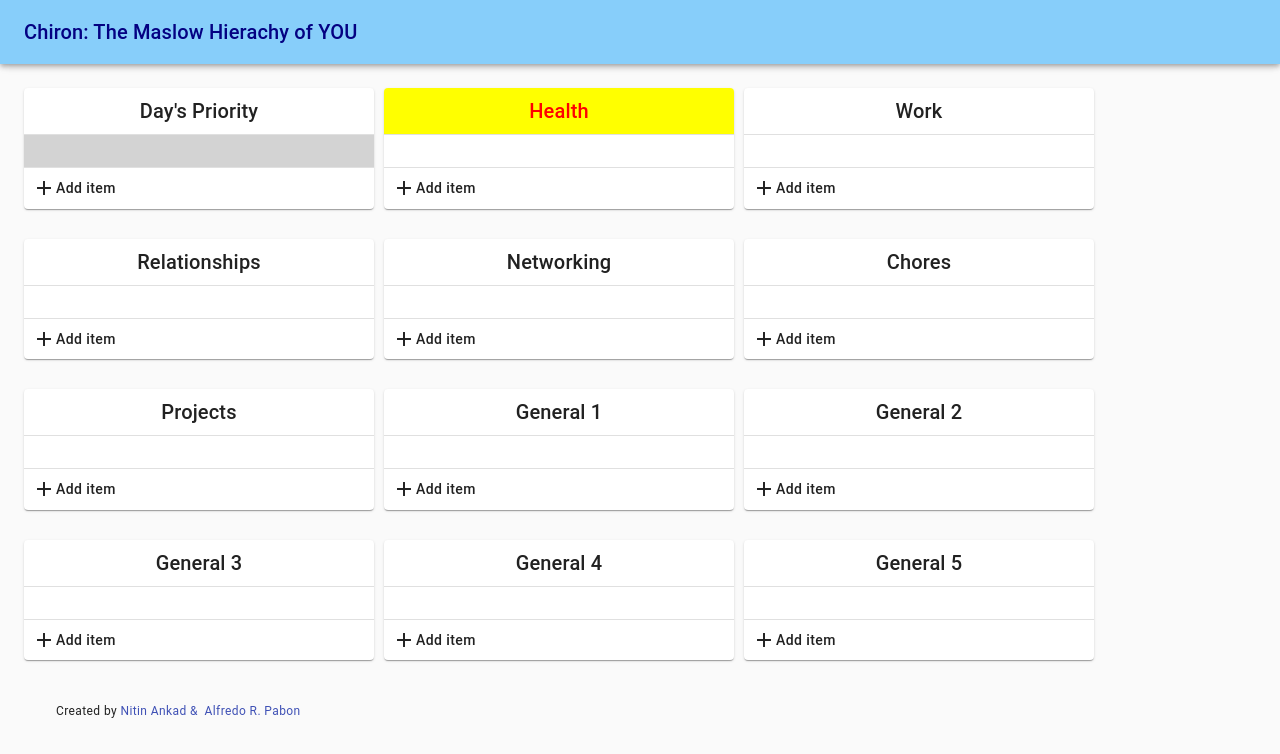
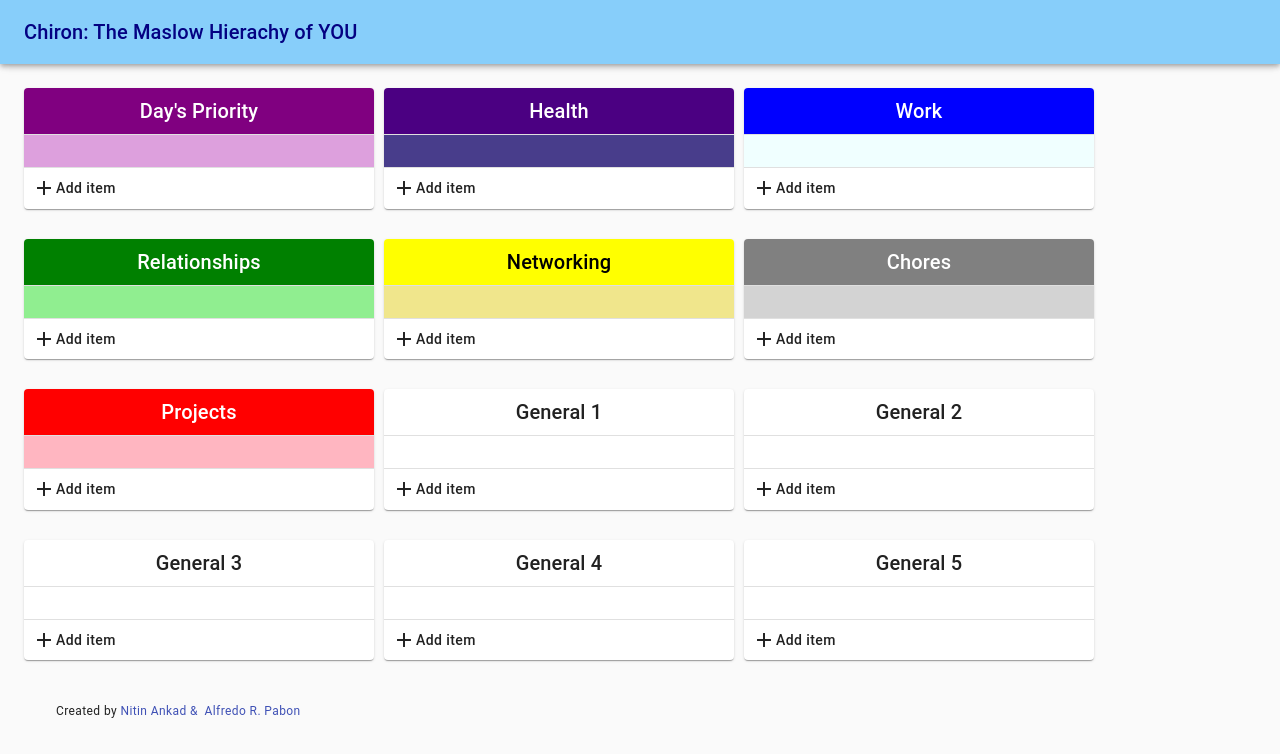
Before and after one commit to alfredrafael/maslow-hierarchy-of-you, a React (Create React App) app: page / in a window 1280 px wide. Shown: the top 754 px of the page. Built offline with nearby package versions, Linux system fonts and the light colour scheme.

Commit message:
Add color to each card

```diff
--- a/src/components/Semester.js
+++ b/src/components/Semester.js
@@ -24,16 +24,158 @@ const useStyles = makeStyles(() => ({
     textTransform: 'none',
     padding: 0,
   },
-  testing: {
+
+
+
+
+
+  priorityCardHeader: {
+    textAlign: 'center',
+    padding: 7,
+    color: 'white',
+    background: 'purple'
+  },
+  priorityCardBackground: {
+    background: 'plum'
+  },
+
+
+  healthCardHeader: {
+    textAlign: 'center',
+    padding: 7,
+    color: 'white',
+    background: 'indigo'
+  },
+  healthCardBackground: {
+    background: 'darkslateblue'
+  },
+
+
+  workCardHeader: {
+    textAlign: 'center',
+    padding: 7,
+    color: 'white',
+    background: 'Blue'
+  },
+  workCardBackground: {
+    background: 'azure'
+  },
+
+
+  relationshipsCardHeader: {
+    textAlign: 'center',
+    padding: 7,
+    color: 'white',
+    background: 'green'
+  },
+  relationshipsCardBackground: {
+    background: 'lightgreen'
+  },
+
+
+  networkingCardHeader: {
+    textAlign: 'center',
+    padding: 7,
+    color: 'black',
+    background: 'yellow'
+  },
+  networkingCardBackground: {
+    background: 'khaki'
+  },
+
+
+  projectsCardHeader: {
+    textAlign: 'center',
+    padding: 7,
+    color: 'white',
+    background: 'red'
+  },
+  projectsCardBackground: {
+    background: 'lightpink'
+  },
+
+  choresCardHeader: {
+    textAlign: 'center',
+    padding: 7,
+    color: 'white',
+    background: 'grey'
+  },
+  choresCardBackground: {
+    background: 'lightgrey'
+  },
+
+
+/*
+
+  priorityCardHeader: {
+    textAlign: 'center',
+    padding: 7,
+    color: 'white',
+    background: 'red'
+  },
+  priorityCardBackground: {
+    background: 'lightpink'
+  },
+
+
+  healthCardHeader: {
+    textAlign: 'center',
+    padding: 7,
+    color: 'white',
+    background: 'orange'
+  },
+  healthCardBackground: {
+    background: 'plum'
+  },
+
+
+  workCardHeader: {
     textAlign: 'center',
     padding: 7,
     color: 'red',
     background: 'yellow'
   },
-  testing_2: {
+  workCardBackground: {
     background: 'lightgrey'
+  },
 
+
+  relationshipsCardHeader: {
+    textAlign: 'center',
+    padding: 7,
+    color: 'black',
+    background: 'yellow'
+  },
+  relationshipsCardBackground: {
+    background: 'lightgrey'
+  },
+
+
+  networkingCardHeader: {
+    textAlign: 'center',
+    padding: 7,
+    color: 'red',
+    background: 'yellow'
+  },
+  networkingCardBackground: {
+    background: 'lightgrey'
+  },
+  projectsCardHeader: {
+    textAlign: 'center',
+    padding: 7,
+    color: 'red',
+    background: 'yellow'
+  },
+
+  choresCardHeader: {
+    textAlign: 'center',
+    padding: 7,
+    color: 'red',
+    background: 'yellow'
   }
+
+*/
+
 }));
 
 const Semester = (props) => {
@@ -45,7 +187,14 @@ console.log(props);
       className={classes.root}
     >
         <CardHeader
-            className={(semesterName === 'Health')? classes.testing : classes.cardHeaderStyle}
+            className={(semesterName === "Day's Priority") ? classes.priorityCardHeader :
+                          (semesterName === 'Health') ? classes.healthCardHeader :
+                          (semesterName === 'Work') ? classes.workCardHeader :
+                          (semesterName === 'Relationships') ? classes.relationshipsCardHeader :
+                          (semesterName === 'Networking') ? classes.networkingCardHeader :
+                          (semesterName === 'Chores') ? classes.choresCardHeader :
+                          (semesterName === 'Projects') ? classes.projectsCardHeader : classes.cardHeaderStyle }
+
             title={semesterName}
             titleTypographyProps={{ variant: 'h6' }}
 
@@ -55,8 +204,15 @@ console.log(props);
         <Droppable droppableId={semesterId} type={`droppableSemester`}>
             {provided => (
                 <RootRef rootRef={provided.innerRef}>
-                    <CardContent className={(semesterName === "Day's Priority")? classes.testing_2: ''}>
-                        {courses.map((course, index) => (
+                    <CardContent className={(semesterName === "Day's Priority")? classes.priorityCardBackground :
+                    (semesterName === 'Health') ? classes.healthCardBackground:
+                    (semesterName === 'Work') ? classes.workCardBackground :
+                    (semesterName === 'Relationships') ? classes.relationshipsCardBackground :
+                    (semesterName === 'Networking') ? classes.networkingCardBackground :
+                    (semesterName === 'Chores') ? classes.choresCardBackground :
+                    (semesterName === 'Projects') ? classes.projectsCardBackground : '' }>
+
+                       {courses.map((course, index) => (
                             <Draggable key={course.id} draggableId={course.id} index={index}>
                                 {provided => (
                                     <div
--- a/src/components/Year.js
+++ b/src/components/Year.js
@@ -1,11 +1,13 @@
 import React from "react";
 import { makeStyles } from '@material-ui/core/styles';
 import Semester from './Semester';
+import { yellow } from "@material-ui/core/colors";
 
 const useStyles = makeStyles(() => ({
   root: {
     display: 'flex',
   },
+
   semester: {
     userSelect: 'none',
     padding: '0px',
```
